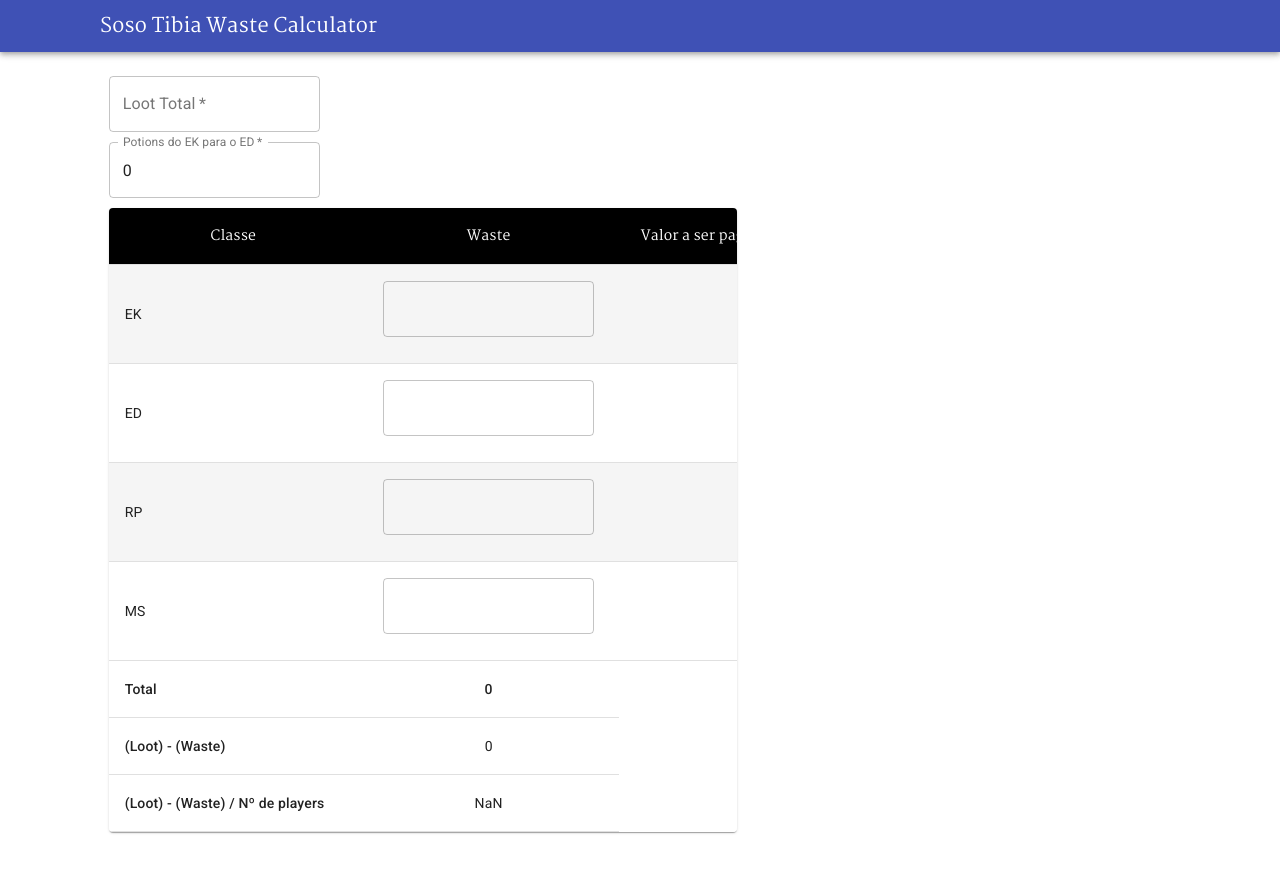
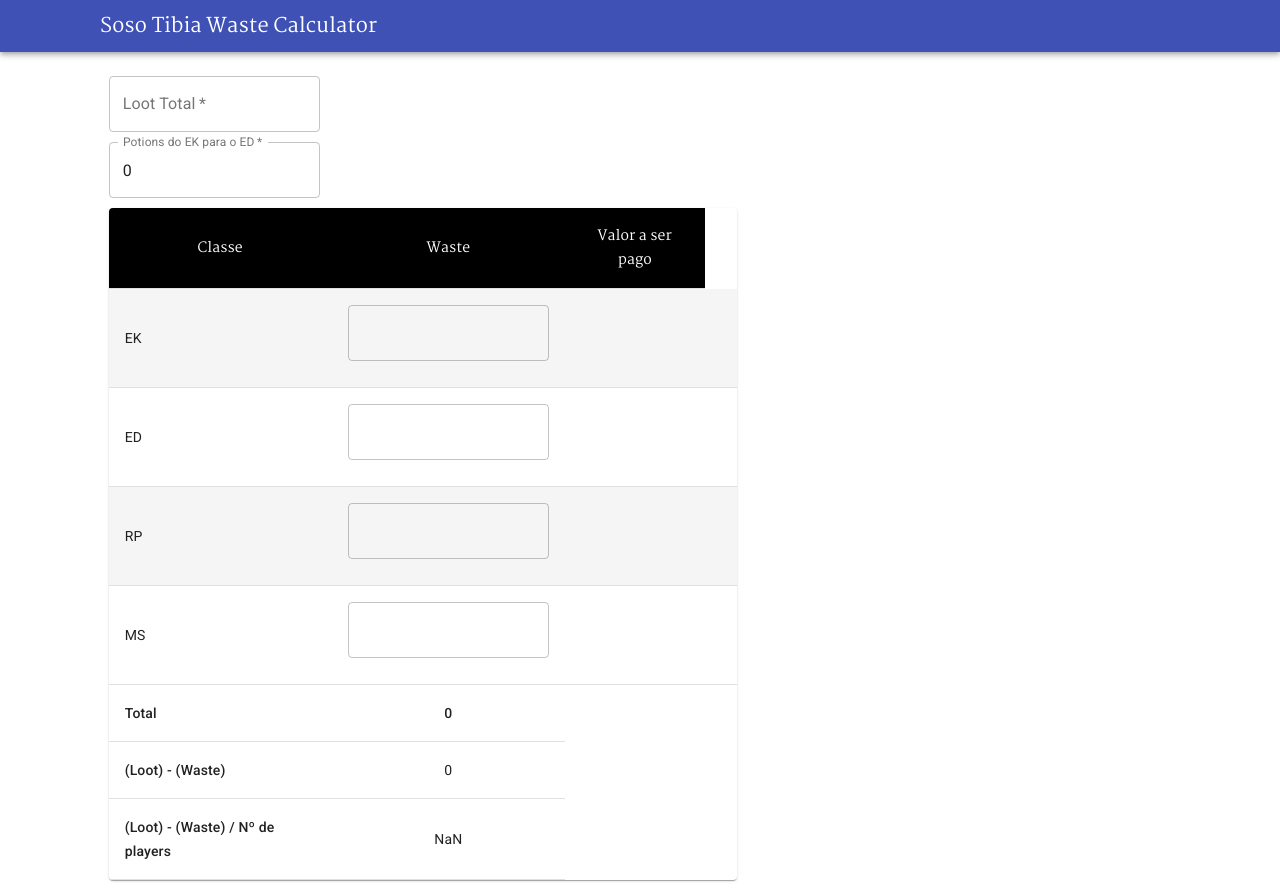
Before and after one commit to Ralfargon/tibia-waste-calculator, a React (Create React App) app: page / in a window 1280 px wide. Before the commit the page ends 844 px from the top, so only its background shows below. Built offline with nearby package versions, Linux system fonts and the light colour scheme; a web font is replaced by a local one.

Commit message:
table width min
table width min

```diff
--- a/src/App.js
+++ b/src/App.js
@@ -47,7 +47,7 @@
 
 const useStyles = makeStyles({
   table: {
-    minWidth: 700,
+    minWidth: 100,
   },
   title: {
     flexGrow: 1,
```
